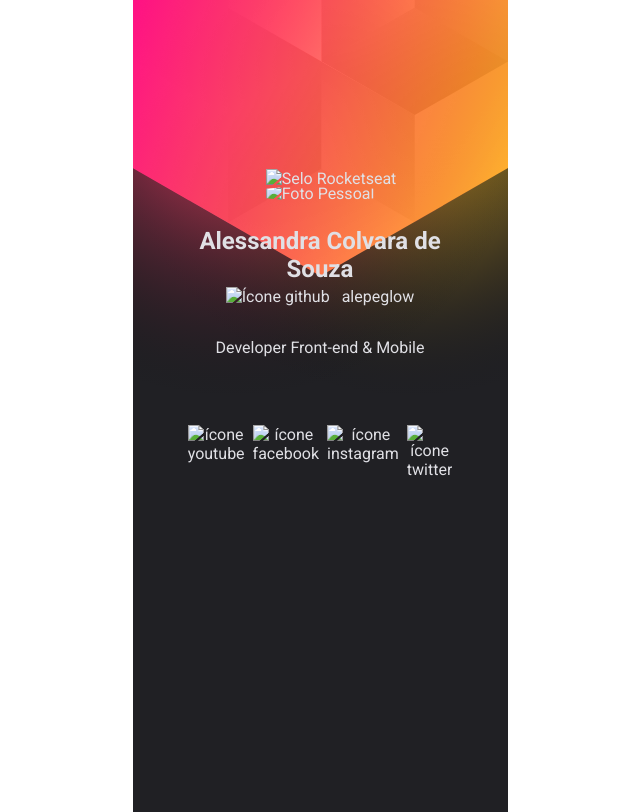
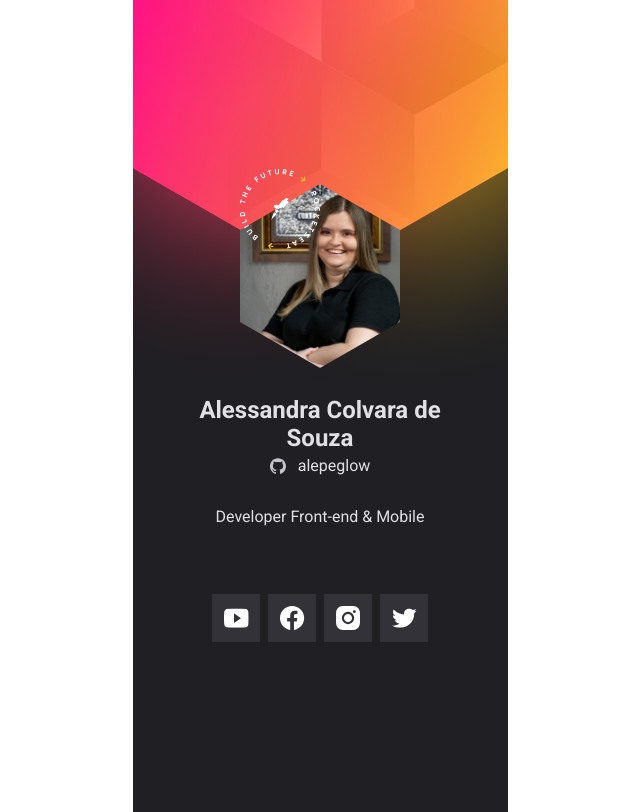
Before and after one commit to alepeglow/cracha_nlw_origin, a plain HTML site: page index.html in a window 1280 px wide. Shown: the whole page, without its empty margins (320-960 px from the left). Drawn offline with Linux system fonts and the light colour scheme; no server answers; files whose address does not match are found by name.

Commit message:
Update index.html

```diff
--- a/index.html
+++ b/index.html
@@ -24,14 +24,14 @@
 
             <div class="avatar">
               <span>
-                <img src="images/selo.svg" alt="Selo Rocketseat">
+                <img src="imagens/selo.svg" alt="Selo Rocketseat">
             </span>
-                <img class="fotoPessoal" src="images/ale.jpeg" alt="Foto Pessoal" id="UserImage">
+                <img class="fotoPessoal" src="imagens/ale.jpeg" alt="Foto Pessoal" id="UserImage">
             </div>
 
             <h1 id="userName">Alessandra Colvara de Souza</h1>
             <a id="userLink" href="https://github.com/alepeglow" target="_blank">
-               <img src="images/github.svg" alt="Ícone github" />
+               <img src="imagens/github.svg" alt="Ícone github" />
                <span id="userLogin">alepeglow</span></a
             >
 
@@ -42,7 +42,7 @@
                 <li class="youtube">
                   <a href="https://www.youtube.com/channel/UCsW6amPQQJk18K-sj6cv15A" target="_blank">
                     <img
-                      src="images/youtube.svg"
+                      src="imagens/youtube.svg"
                       alt="ícone youtube"
                     />
                   </a>
@@ -50,7 +50,7 @@
                 <li class="facebook">
                   <a href="https://www.facebook.com/alelovemusic" target="_blank">
                     <img
-                      src="images/facebook.svg"
+                      src="imagens/facebook.svg"
                       alt="ícone facebook"
                     />
                   </a>
@@ -58,7 +58,7 @@
                 <li class="instagram">
                   <a href="https://www.instagram.com/alepeglow_/" target="_blank">
                     <img
-                      src="images/instagram.svg"
+                      src="imagens/instagram.svg"
                       alt="ícone instagram"
                     />
                   </a>
@@ -66,7 +66,7 @@
                 <li class="twitter">
                   <a href="https://twitter.com/litlebiblioteca" target="_blank">
                     <img
-                      src="images/twitter.svg"
+                      src="imagens/twitter.svg"
                       alt="ícone twitter"
                     />
                   </a>
```
